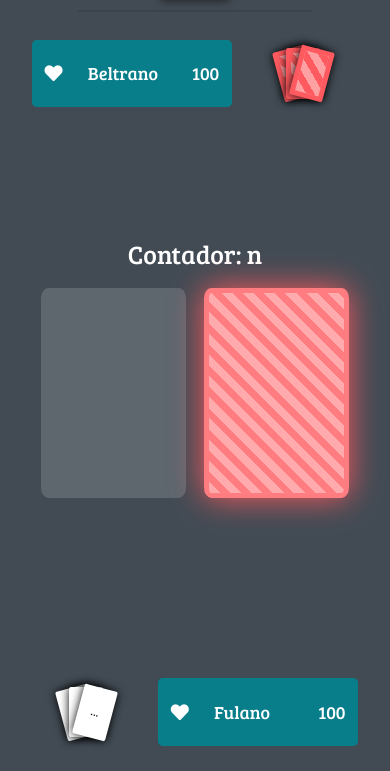
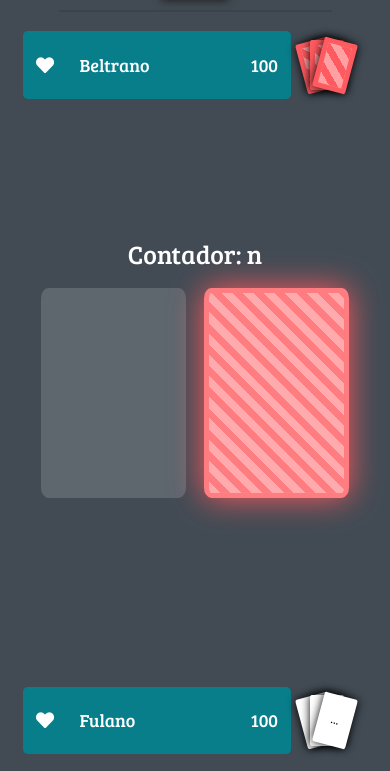
Before and after one commit to mephistia/SlapTrapPrototype, a plain HTML site: page index.html in a window 390 px wide. Shown: the part 73-844 px from the top of the page. Drawn offline with Linux system fonts and the light colour scheme.

Commit message:
Responsive v4

```diff
--- a/index.html
+++ b/index.html
@@ -47,16 +47,17 @@
             </div>
 
             <div id="jogador">
-                <div class="cartasTrap">
-                    <div class="cartaJogador" id="carta1">...</div>
-                    <div class="cartaJogador" id="carta2">...</div>
-                    <div class="cartaJogador" id="carta3">...</div>
-                </div>
                 <div class="barraVida">
                     <div class="vida" id="vidaJogador">
                             <div class="infoVida" id="infoJogador"><i class="fas fa-heart"></i><span id="nomeJogador">Fulano</span><span id="vidaJogadorNum">100</span></div>
                     </div>
                 </div>
+
+                <div class="cartasTrap">
+                        <div class="cartaJogador" id="carta1">...</div>
+                        <div class="cartaJogador" id="carta2">...</div>
+                        <div class="cartaJogador" id="carta3">...</div>
+                    </div>
             </div>
 
         </div>
--- a/style.css
+++ b/style.css
@@ -13,8 +13,8 @@ body{
     display: flex;
     align-items: center;
     text-align: center;
-    margin-left: 20vw;
-    margin-right: 20vw;
+    margin-left: 15vw;
+    margin-right: 15vw;
     margin-top: 1.5vh;
     font-size: 18pt;
 }
@@ -101,8 +101,9 @@ body{
     height: 8vh;
     background-color: #305B65;
     display: block;
-    margin: 1vh;
+    margin: 0 9vh 0 0;
     border-radius: 5px;
+
 
 }
 
@@ -143,7 +144,8 @@ body{
     display: flex;
     justify-content: center;
     text-align: center;
-    padding-left: 25px;
+    position: absolute;
+    right: 0;
 }
 
 #mesaJogo{
```
